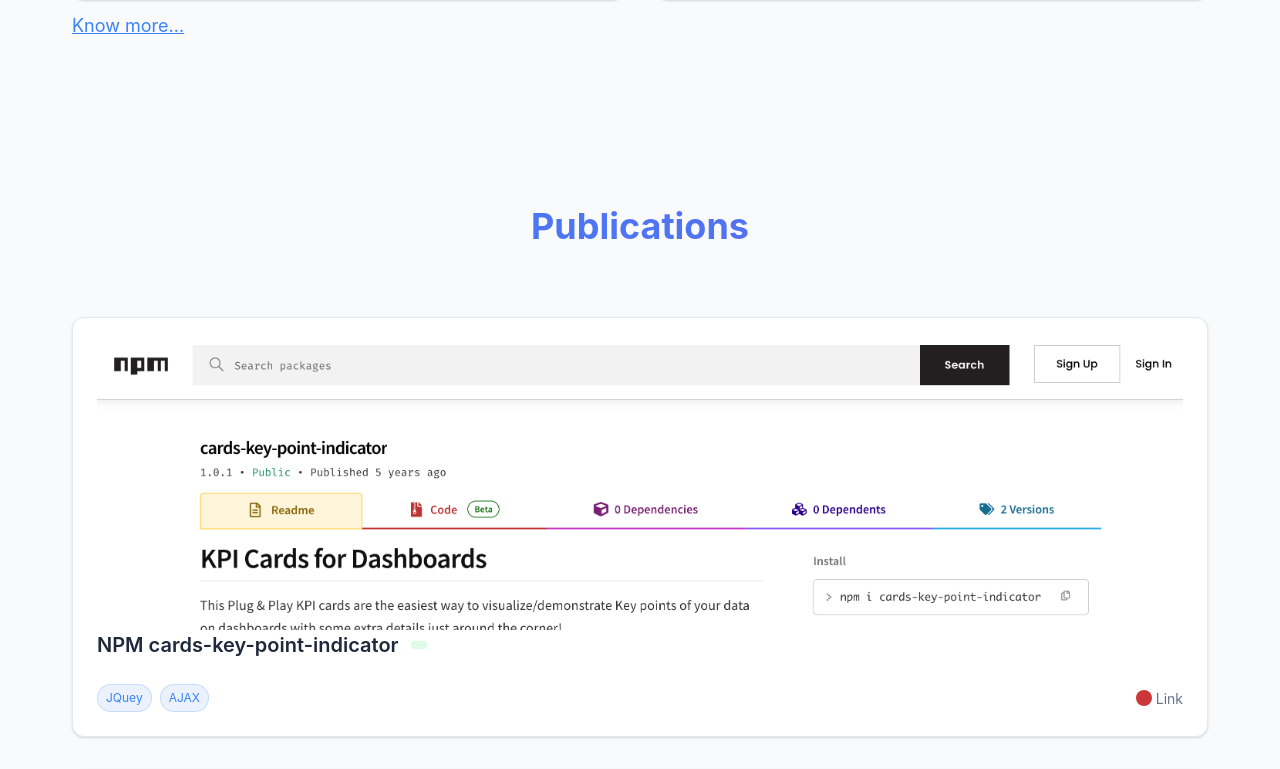
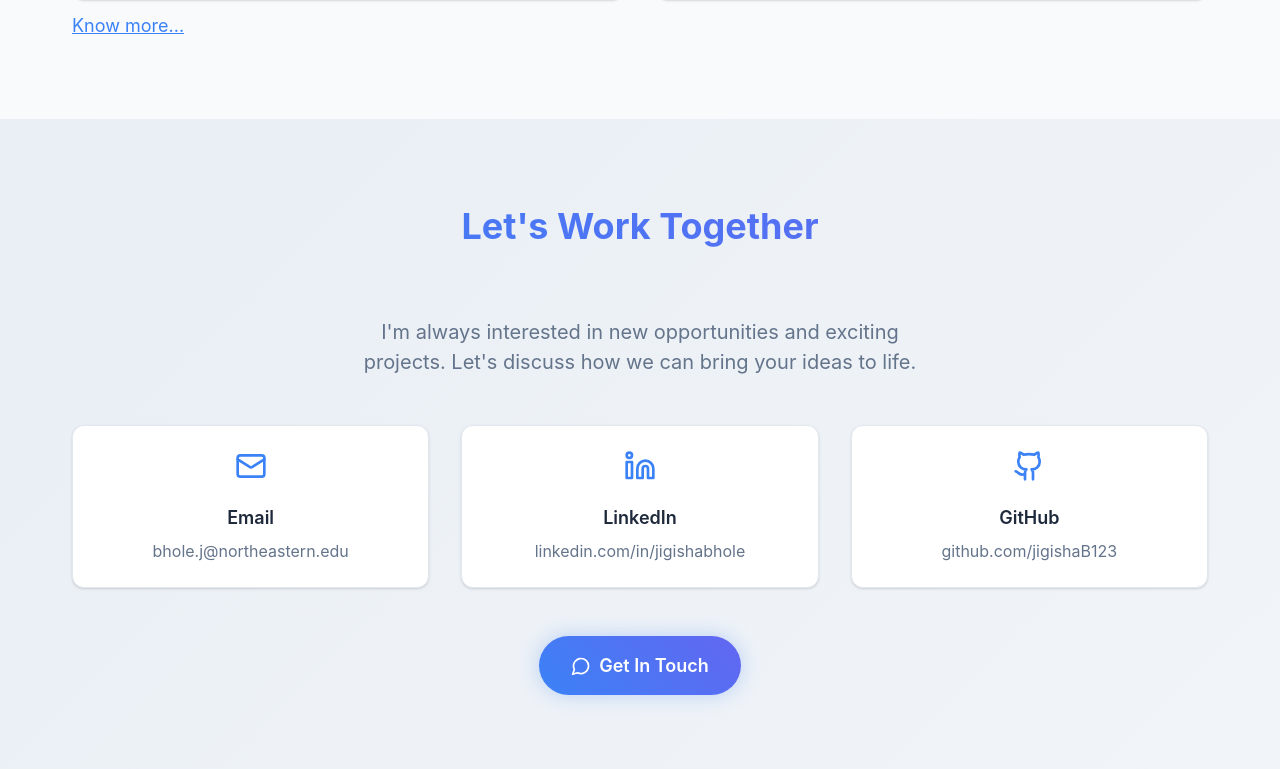
Before and after one commit to JigishaB123/portfolio, a React (Create React App) app: page / in a window 1280 px wide. Shown: the part 5488-6257 px from the top of the page. Built offline with nearby package versions, Linux system fonts and the light colour scheme.

Commit message:
fix build

```diff
--- a/src/App.jsx
+++ b/src/App.jsx
@@ -10,7 +10,6 @@
 import About from './components/sections/About/About';
 import Education from './components/sections/Education/Education';
 import Experience from './components/sections/Experience/Experience';
-import OpenSource from './components/sections/OpenSource/OpenSource';
 import Projects from './components/sections/Projects/Projects';
 import Contact from './components/sections/Contact/Contact';
 import Skills from './components/sections/Skills/Skills';
@@ -32,7 +31,7 @@
         <Skills isVisible={isVisible.skills}/>
         <Experience isVisible={isVisible.experience} />
         <Projects isVisible={isVisible.projects} />
-        <OpenSource isVisible={isVisible.opensource} />
+        {/* <OpenSource isVisible={isVisible.opensource} /> */}
         <Contact isVisible={isVisible.contact} />
       </main>
 
--- a/src/components/sections/About/About.jsx
+++ b/src/components/sections/About/About.jsx
@@ -1,6 +1,5 @@
-import React, { useState } from 'react';
+import React from 'react';
 import { personalInfo } from '../../../data/personalInfo';
-import { skills } from '../../../data/skills';
 import './About.scss';
 
 const About = ({ isVisible }) => {
```
